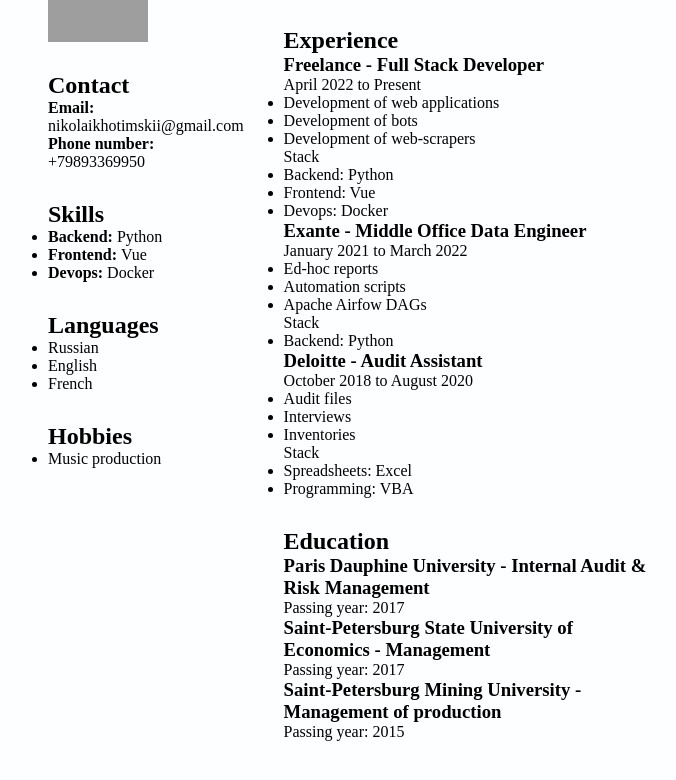
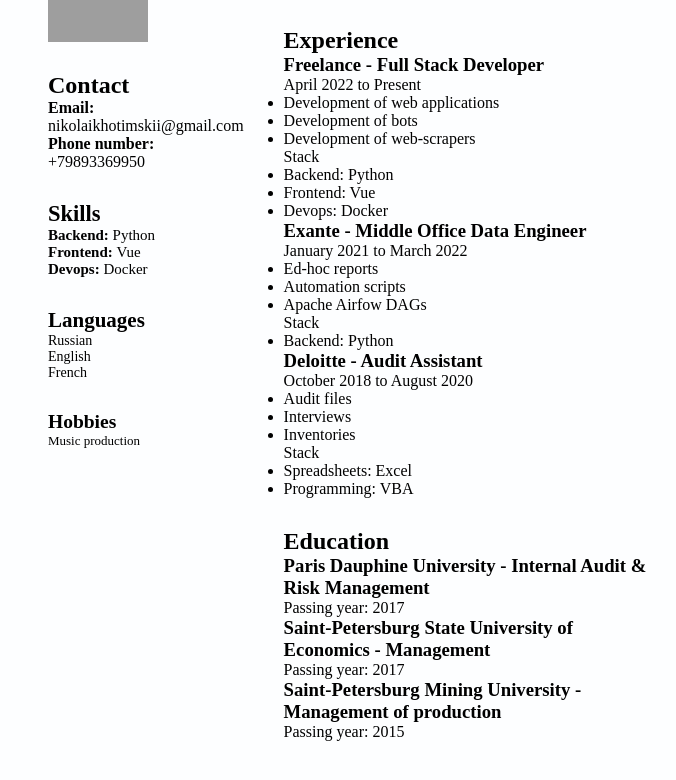
Before and after one commit to nkhotimskii/nkhotimskii.github.io, a plain HTML site: page index.html in a window 1280 px wide. Shown: the part 78-858 px from the top of the page, without its empty margins (292-968 px from the left). Drawn offline with Linux system fonts and the light colour scheme; grey boxes are pictures that could not be loaded.

Commit message:
Skills, languages, hobbies modified

```diff
--- a/cv.css
+++ b/cv.css
@@ -36,3 +36,12 @@ body {
 .h2 {
 	background-color: rgb(4, 96, 150);
 }
+.Skills {
+	font-size: 15px;
+}
+.Hobbies {
+	font-size: 13px;
+}
+.Languages {
+	font-size: 14px;
+}
--- a/index.html
+++ b/index.html
@@ -31,31 +31,31 @@
 			</div>
 			<div class="Skills">
 				<h2>Skills</h2>
-				<ul>
-					<li>
+					<p>
 						<b>Backend: </b>Python
-					</li>
-					<li>
+					</p>
+					<p>
 						<b>Frontend: </b>Vue
-					</li>
-					<li>
+					</p>
+					<p>
 						<b>Devops: </b>Docker
-					</li>
-				</ul>
+					</p>
 			</div>
 			<div class="Languages">
 				<h2>Languages</h2>
-				<ul>
-					<li>Russian</li>
-					<li>English</li>
-					<li>French</li>
-				</ul>
+				<p>
+					Russian
+				</p>
+				<p>
+					English
+				</p>
+				<p>
+					French
+				</p>
 			</div>
 			<div class="Hobbies">
 				<h2>Hobbies</h2>
-				<ul>
-					<li>Music production</li>
-				</ul>
+				<p>Music production</p>
 			</div>
 		</div>
 		<div class="right">
```
